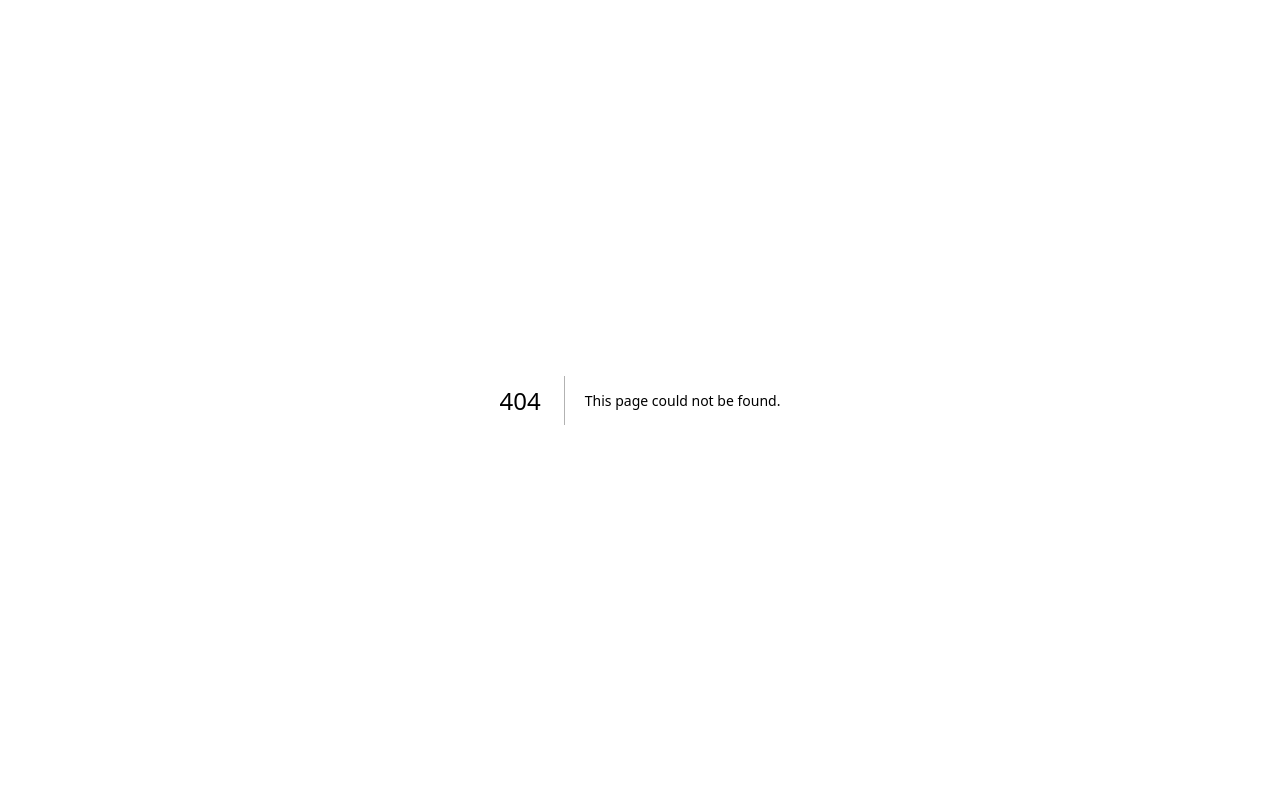
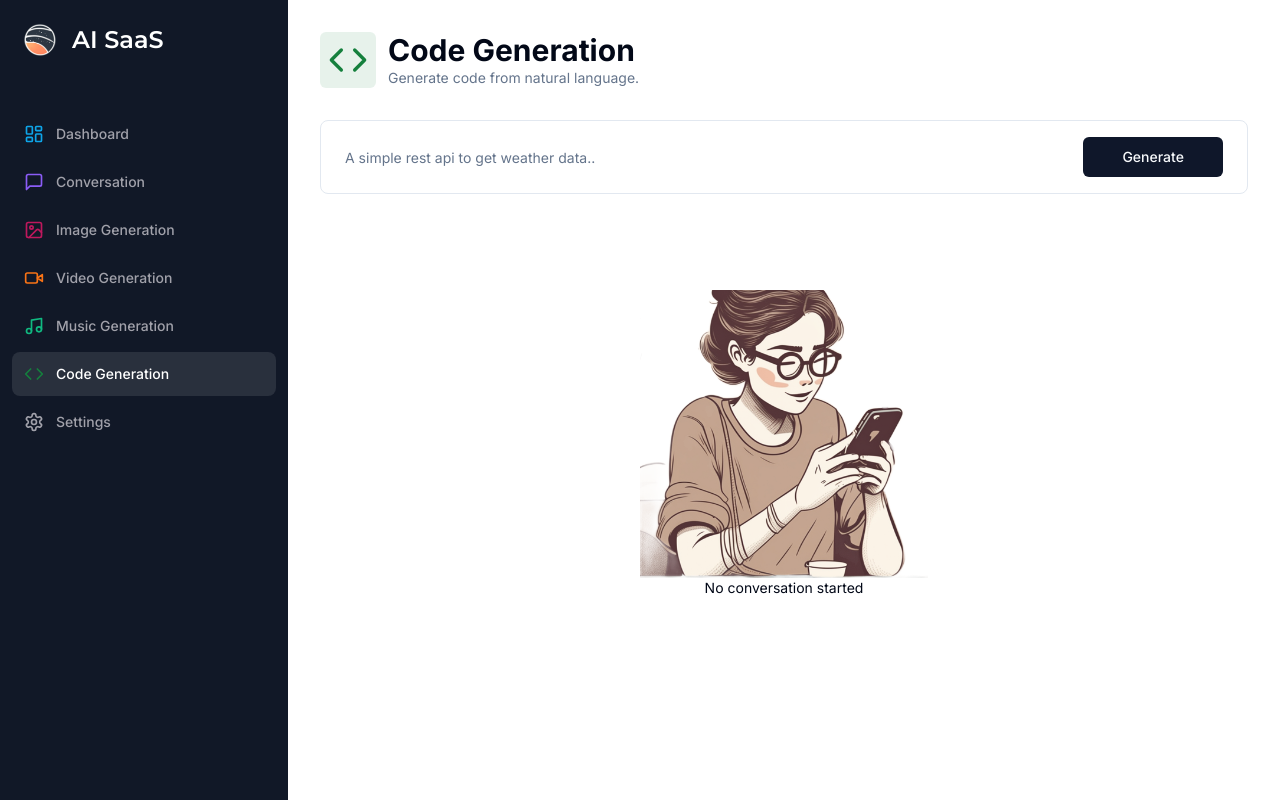
Before and after one commit to mojalil/ai-saas, a Next.js app: page /code in a window 1280 px wide. Before the commit this address had no page. Built offline with nearby package versions, Linux system fonts and the light colour scheme.

Commit message:
code generation route complete

```diff
--- /dev/null
+++ b/app/(dashboard)/(routes)/code/constants.ts
@@ -0,0 +1,7 @@
+import * as z from "zod";
+
+export const formSchema = z.object({
+    prompt: z.string().min(1, {
+        message: "A prompt is required"
+    })
+});
--- /dev/null
+++ b/app/(dashboard)/(routes)/code/page.tsx
@@ -0,0 +1,161 @@
+"use client";
+
+import axios from "axios";
+import { Code, MessageSquare } from "lucide-react";
+import { useForm } from "react-hook-form";
+import { zodResolver } from "@hookform/resolvers/zod";
+import { z } from "zod";
+import { useRouter } from "next/navigation";
+import { ChatCompletionRequestMessage } from "openai";
+import { useState } from "react";
+import { cn } from "@/lib/utils";
+import ReactMarkdown from "react-markdown";
+
+import { formSchema } from "./constants";
+import UserAvatar from "@/components/UserAvatar";
+import BotAvatar from "@/components/BotAvatar";
+import Empty from "@/components/Empty";
+import Loader from "@/components/Loader";
+import Heading from "@/components/Heading";
+import { Form, FormControl, FormField, FormItem } from "@/components/ui/form";
+import { Input } from "@/components/ui/input";
+import { Button } from "@/components/ui/button";
+
+const CodePage = () => {
+  const [messages, setMessages] = useState<ChatCompletionRequestMessage[]>([]);
+  const router = useRouter();
+  const form = useForm<z.infer<typeof formSchema>>({
+    resolver: zodResolver(formSchema),
+    defaultValues: {
+      prompt: "",
+    },
+  });
+
+  const isLoading = form.formState.isSubmitting;
+  const onSubmit = async (values: z.infer<typeof formSchema>) => {
+    try {
+      const userMessage: ChatCompletionRequestMessage = {
+        role: "user",
+        content: values.prompt,
+      };
+
+      const newMessages = [...messages, userMessage];
+      const response = await axios.post("/api/code/", {
+        messages: newMessages,
+      });
+
+      setMessages((current) => [...current, userMessage, response.data]);
+
+      form.reset();
+    } catch (error) {
+      console.log(error);
+      //   Todo: Open pro modal
+    } finally {
+      router.refresh();
+    }
+  };
+
+  return (
+    <div>
+      <div>
+        <Heading
+          title="Code Generation"
+          description="Generate code from natural language."
+          icon={Code}
+          iconColor="text-green-700"
+          bgColor="bg-green-700/10"
+        />
+        <div className="px-4 lg:px-8">
+          <Form {...form}>
+            <form
+              onSubmit={form.handleSubmit(onSubmit)}
+              className="
+              rounded-lg
+              border
+              w-full
+              p-4
+              px-3
+              md:px-6
+              focus-within:shadow-sm
+              grid
+              grid-cols-12
+              gap-2"
+            >
+              <FormField
+                name="prompt"
+                render={({ field }) => (
+                  <FormItem className="col-span-12 lg:col-span-10">
+                    <FormControl className="m-0 p-0">
+                      <Input
+                        className="border-0 outline-none
+                        focus-visible:ring-0
+                        focus-visible:ring-transparent
+                        "
+                        disabled={isLoading}
+                        placeholder="A simple rest api to get weather data.."
+                        {...field}
+                      />
+                    </FormControl>
+                  </FormItem>
+                )}
+              />
+              <Button
+                className="col-span-12 lg:col-span-2 w-full"
+                disabled={isLoading}
+              >
+                Generate
+              </Button>
+            </form>
+          </Form>
+        </div>
+        <div className="space-y-4 mt-4 px-4 lg:px-8">
+          {isLoading && (
+            <div className="p-8 rounded-lg w-full flex items-center justify-center bg-muted">
+              <Loader />
+            </div>
+          )}
+          {messages.length === 0 && !isLoading && (
+            <Empty label="No conversation started" />
+          )}
+          <div className="flex flex-col-reverse gap-y-4">
+            {messages.map((message, index) => (
+              <div
+                key={message.content}
+                className={cn(
+                  "p-8 w-full flex items-start gap-x-8 rounded-lg",
+                  message.role === "user"
+                    ? "bg-white border border-black/10"
+                    : "bg-muted"
+                )}
+              >
+                {message.role === "user" ? <UserAvatar /> : <BotAvatar />}
+                <ReactMarkdown
+                  components={
+                    {
+                      pre: ({node, ...props}) => (
+                        <div className="overflow-auto w-full my-2 bg-black/10 p-2 rounded-lg">
+                          <pre {...props} />
+                        </div>
+                      ),
+                      code: ({node, ...props}) => (
+                        <code {...props} className="bg-black/10 rounded-lg p-1" />
+                      )
+                    }
+                  }
+
+                  className="text-sm overflow-hidden leading-7"
+
+                >
+                  {message.content || ""}
+
+                </ReactMarkdown>
+              </div>
+            ))}
+          </div>
+        </div>
+      </div>
+    </div>
+  );
+};
+
+export default CodePage;
--- /dev/null
+++ b/app/api/code/route.ts
@@ -0,0 +1,44 @@
+import { auth } from "@clerk/nextjs";
+import { NextResponse } from "next/server";
+import { ChatCompletionRequestMessage, Configuration, OpenAIApi } from "openai";
+
+const configuration = new Configuration({
+  apiKey: process.env.OPENAI_API_KEY,
+});
+
+const openai = new OpenAIApi(configuration);
+
+const instructionMessage: ChatCompletionRequestMessage = {
+  role: "system",
+  content: "You are a code generator, you must answer only in markdown code snippets. Use code comments for explanations.",
+};
+
+export async function POST(req: Request) {
+  try {
+    const { userId } = auth();
+    const body = await req.json();
+    const { messages } = body;
+
+    if (!userId) {
+      return new NextResponse("Unauthorized", { status: 401 });
+    }
+
+    if (!configuration.apiKey) {
+      return new NextResponse("OpenAI API Key not configured", { status: 500 });
+    }
+
+    if (!messages) {
+      return new NextResponse("Message is required", { status: 400 });
+    }
+
+    const response = await openai.createChatCompletion({
+      model: "gpt-3.5-turbo",
+      messages: [instructionMessage, ...messages],
+    });
+
+    return NextResponse.json(response.data.choices[0].message);
+  } catch (error) {
+    console.log("[CODE_ERROR]", error);
+    return new NextResponse("Internal Server Error", { status: 500 });
+  }
+}
--- a/package.json
+++ b/package.json
@@ -31,6 +31,7 @@
     "react": "18.2.0",
     "react-dom": "18.2.0",
     "react-hook-form": "^7.45.2",
+    "react-markdown": "^8.0.7",
     "tailwind-merge": "^1.14.0",
     "tailwindcss": "3.3.3",
     "tailwindcss-animate": "^1.0.6",
```
Also changed, not shown: 1 other file (tests, documents, lock files or other folders).
